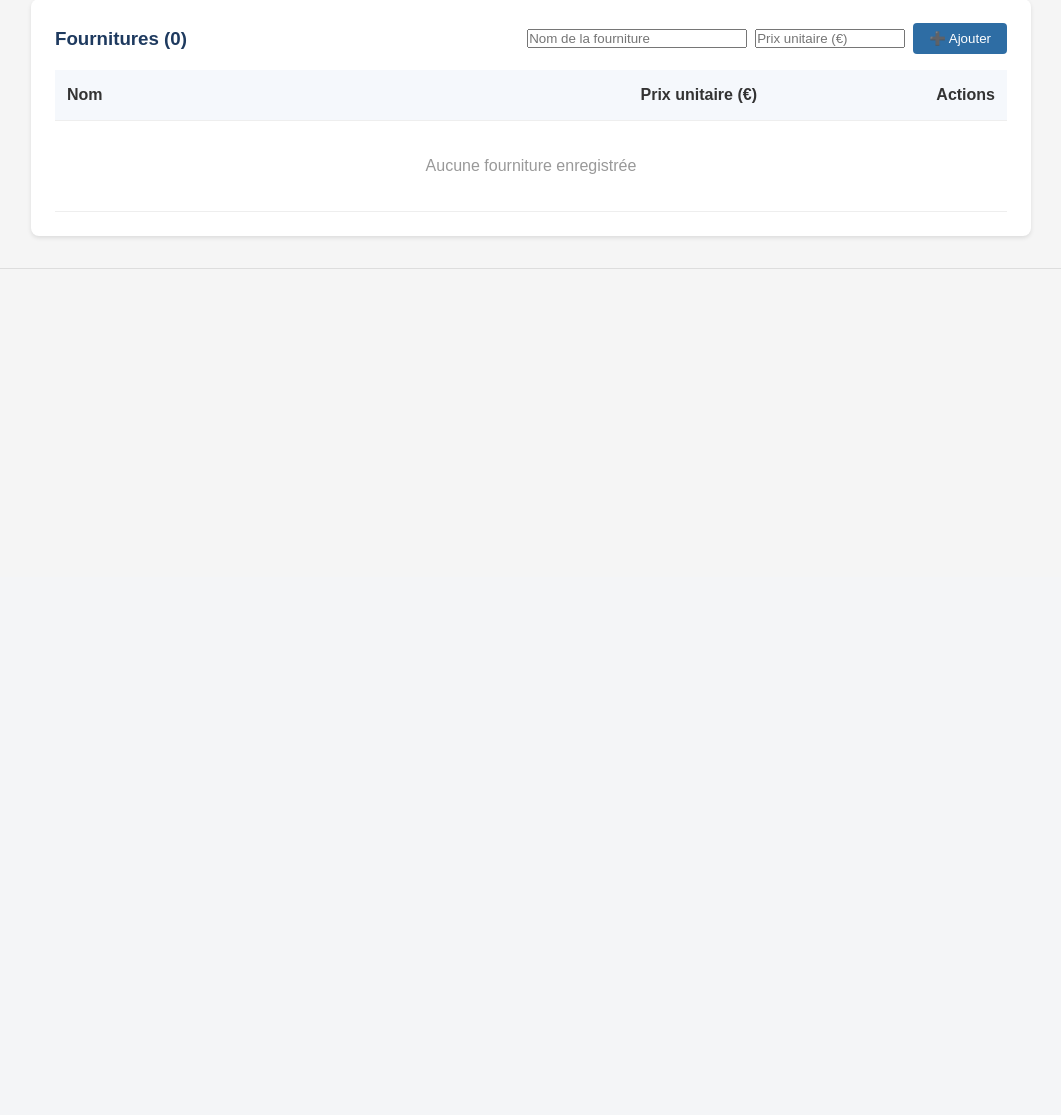
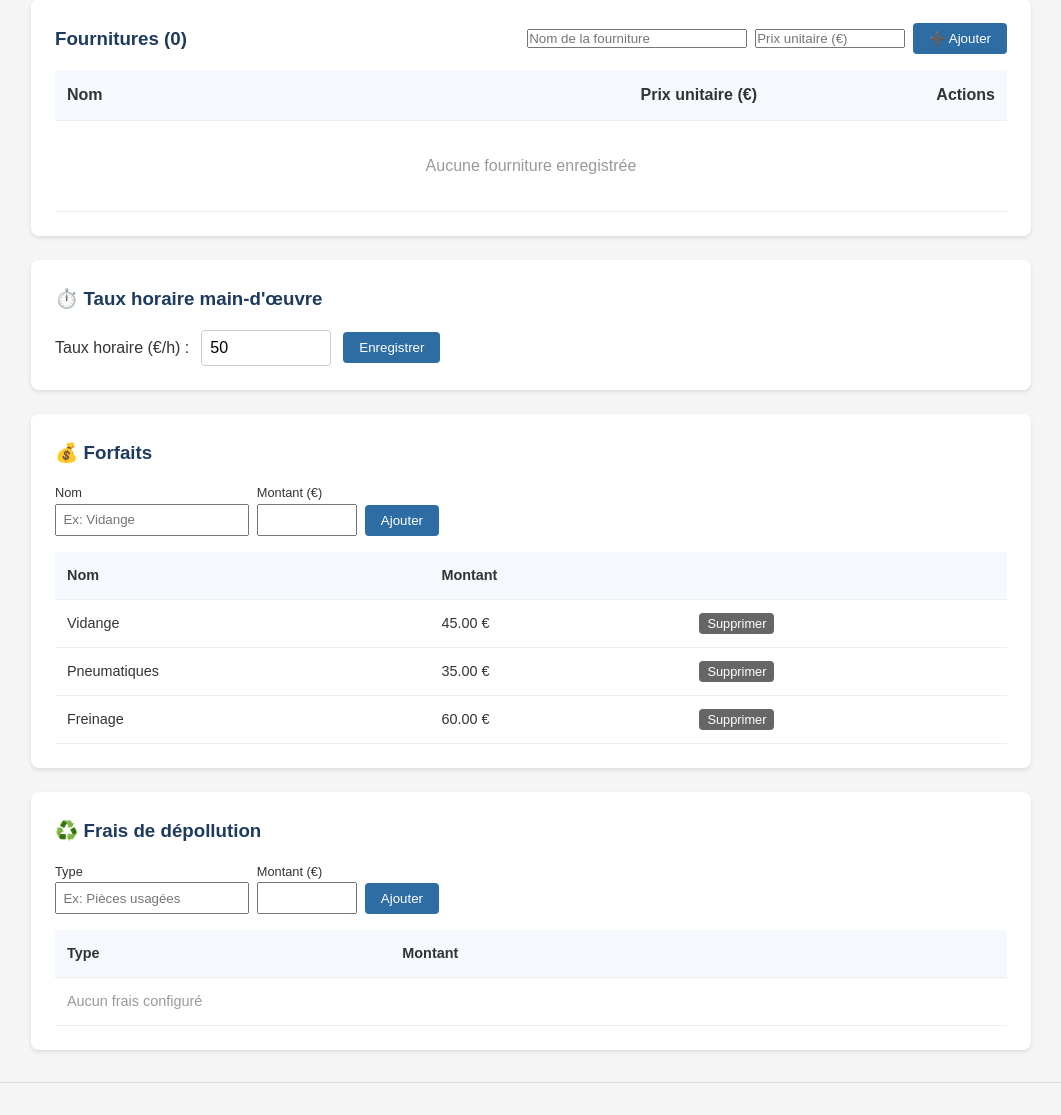
Before and after one commit to cv2b79/meca-auto, a Flask app: page /settings/fournitures in a window 1280 px wide. Shown: the part 223-1338 px from the top of the page, without its empty margins (109-1170 px from the left). Before the commit the page ends 492 px from the top, so only its background shows below. Run offline with Flask 3, Linux system fonts and the light colour scheme; a user stored in the database is signed in.

Commit message:
Magasinier : taux horaire + forfaits + dépollution dans page fournitures

```diff
--- a/app/routes/settings.py
+++ b/app/routes/settings.py
@@ -706,7 +706,11 @@ def fournitures():
         return redirect(url_for('settings.fournitures'))
 
     fournitures_list = Fourniture.query.order_by(Fourniture.nom).all()
-    return render_template('settings/fournitures.html', fournitures=fournitures_list)
+    return render_template('settings/fournitures.html',
+        fournitures=fournitures_list,
+        forfaits=Forfait.query.filter_by(actif=True).all(),
+        surcharges=RecupSurcharge.query.filter_by(actif=True).all(),
+        taux_horaire=Parametre.get('taux_horaire', '50'))
 
 
 @settings_bp.route('/fourniture/new', methods=['POST'])
--- a/app/templates/settings/fournitures.html
+++ b/app/templates/settings/fournitures.html
@@ -56,4 +56,73 @@
         </table>
     </div>
 </div>
+
+<div class="card" style="margin-top:1.5rem;">
+    <h3>⏱️ Taux horaire main-d'œuvre</h3>
+    <form method="POST" action="{{ url_for('settings.taux_horaire_save') }}" style="display:flex; align-items:center; gap:0.75rem; flex-wrap:wrap;">
+        <label style="font-weight:500;">Taux horaire (€/h) :</label>
+        <input type="number" name="taux_horaire" step="0.01" min="0"
+               value="{{ taux_horaire }}"
+               style="width:130px; padding:0.5rem; font-size:1rem; border:1px solid #ccc; border-radius:4px;">
+        <button type="submit" class="btn">Enregistrer</button>
+    </form>
+</div>
+
+<div class="card" style="margin-top:1.5rem;">
+    <h3>💰 Forfaits</h3>
+    <form method="POST" action="{{ url_for('settings.forfait_new') }}" style="display:flex; gap:0.5rem; align-items:flex-end; flex-wrap:wrap; margin-bottom:1rem;">
+        <div>
+            <label style="display:block; font-size:0.8rem;">Nom</label>
+            <input type="text" name="nom" required placeholder="Ex: Vidange" style="padding:0.4rem;">
+        </div>
+        <div>
+            <label style="display:block; font-size:0.8rem;">Montant (€)</label>
+            <input type="number" step="0.01" name="montant" required style="padding:0.4rem; width:100px;">
+        </div>
+        <button type="submit" class="btn">Ajouter</button>
+    </form>
+    <table style="font-size:0.9rem; width:100%;">
+        <thead><tr><th>Nom</th><th>Montant</th><th></th></tr></thead>
+        <tbody>
+        {% for f in forfaits %}
+        <tr>
+            <td>{{ f.nom }}</td>
+            <td>{{ f.montant }} €</td>
+            <td><form method="POST" action="{{ url_for('settings.forfait_delete', id=f.id) }}" style="display:inline;" onsubmit="return confirm('Supprimer ?')"><button type="submit" class="btn btn-secondary" style="padding:0.2rem 0.5rem; font-size:0.8rem;">Supprimer</button></form></td>
+        </tr>
+        {% else %}
+        <tr><td colspan="3" style="color:#999;">Aucun forfait</td></tr>
+        {% endfor %}
+        </tbody>
+    </table>
+</div>
+
+<div class="card" style="margin-top:1.5rem;">
+    <h3>♻️ Frais de dépollution</h3>
+    <form method="POST" action="{{ url_for('settings.surcharge_new') }}" style="display:flex; gap:0.5rem; align-items:flex-end; flex-wrap:wrap; margin-bottom:1rem;">
+        <div>
+            <label style="display:block; font-size:0.8rem;">Type</label>
+            <input type="text" name="nom" required placeholder="Ex: Pièces usagées" style="padding:0.4rem;">
+        </div>
+        <div>
+            <label style="display:block; font-size:0.8rem;">Montant (€)</label>
+            <input type="number" step="0.01" name="montant" required style="padding:0.4rem; width:100px;">
+        </div>
+        <button type="submit" class="btn">Ajouter</button>
+    </form>
+    <table style="font-size:0.9rem; width:100%;">
+        <thead><tr><th>Type</th><th>Montant</th><th></th></tr></thead>
+        <tbody>
+        {% for r in surcharges %}
+        <tr>
+            <td>{{ r.nom }}</td>
+            <td>{{ r.montant }} €</td>
+            <td><form method="POST" action="{{ url_for('settings.surcharge_delete', id=r.id) }}" style="display:inline;" onsubmit="return confirm('Supprimer ?')"><button type="submit" class="btn btn-secondary" style="padding:0.2rem 0.5rem; font-size:0.8rem;">Supprimer</button></form></td>
+        </tr>
+        {% else %}
+        <tr><td colspan="3" style="color:#999;">Aucun frais configuré</td></tr>
+        {% endfor %}
+        </tbody>
+    </table>
+</div>
 {% endblock %}
```
